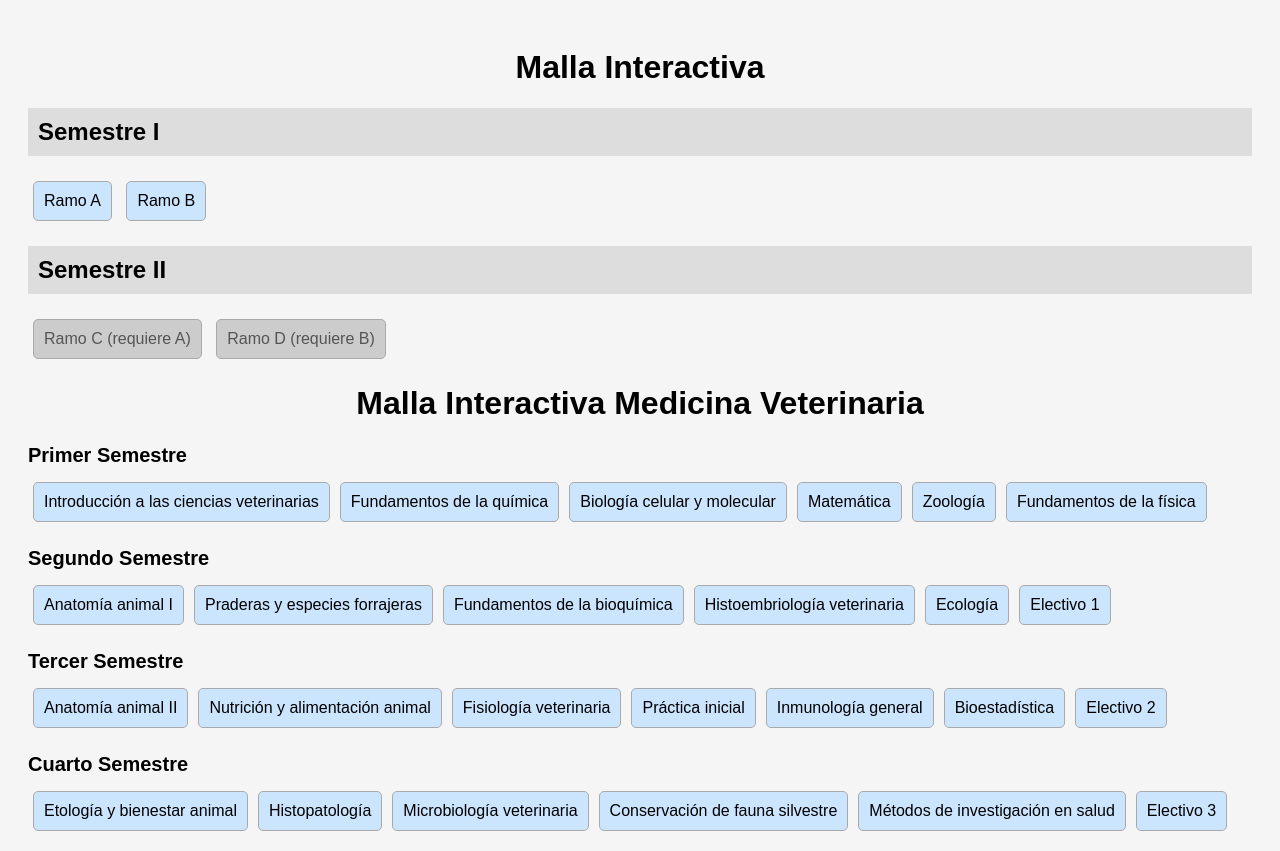
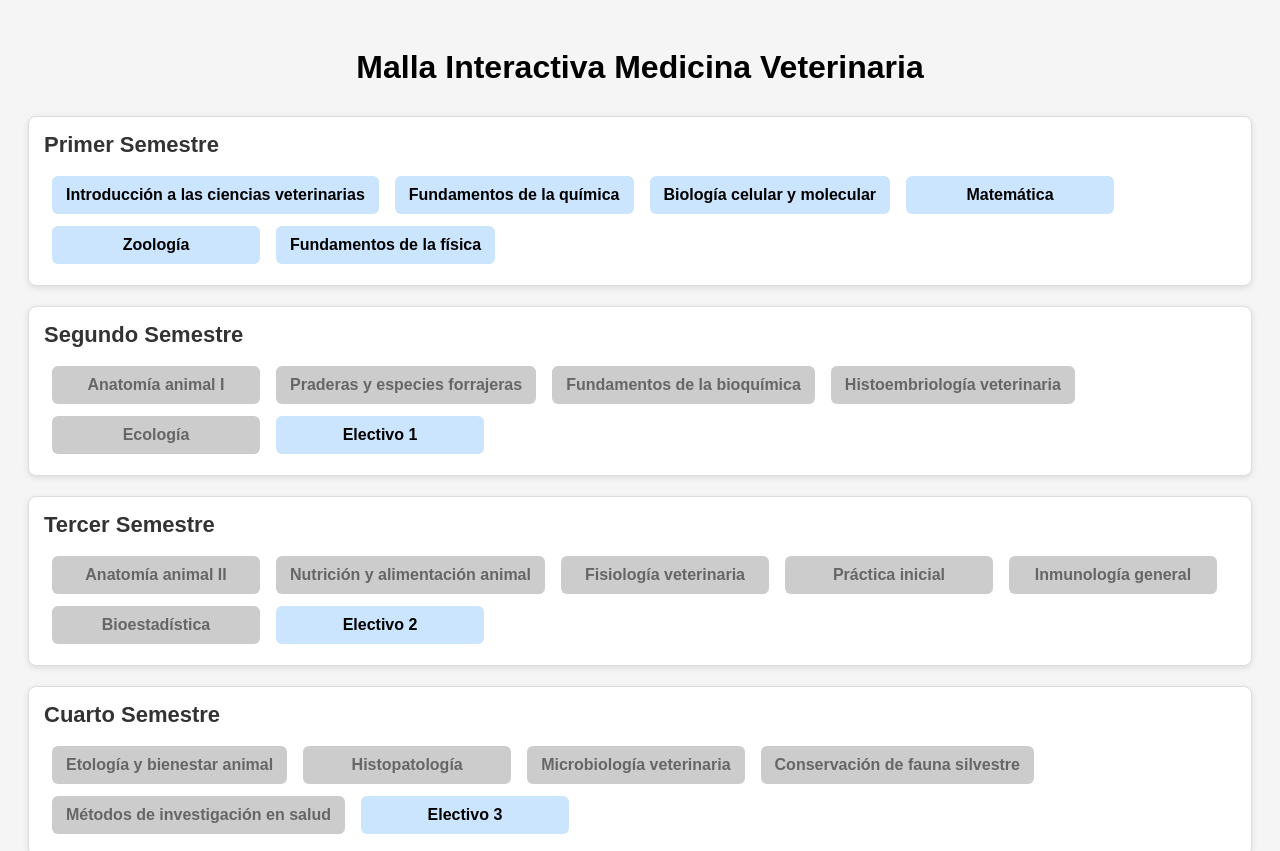
Before and after one commit to camipascal/Malla-medicina-veterinaria, a plain HTML site: page index.html in a window 1280 px wide. Shown: the top 851 px of the page. Drawn offline with Linux system fonts and the light colour scheme.

Commit message:
index.html

```diff
--- a/Index.html
+++ b/index.html
@@ -1,31 +1,3 @@
-<!DOCTYPE html>
-<html lang="es">
-<head>
-  <meta charset="UTF-8" />
-  <title>Malla Interactiva</title>
-  <link rel="stylesheet" href="style.css" />
-</head>
-<body>
-  <h1>Malla Interactiva</h1>
-  <div id="malla-container">
-
-    <div class="semestre">
-      <h2>Semestre I</h2>
-      <div class="ramo" data-id="1" data-prerreq="">Ramo A</div>
-      <div class="ramo" data-id="2" data-prerreq="">Ramo B</div>
-    </div>
-
-    <div class="semestre">
-      <h2>Semestre II</h2>
-      <div class="ramo" data-id="3" data-prerreq="1">Ramo C (requiere A)</div>
-      <div class="ramo" data-id="4" data-prerreq="2">Ramo D (requiere B)</div>
-    </div>
-
-  </div>
-
-  <script src="script.js"></script>
-</body>
-</html>
 <!DOCTYPE html>
 <html lang="es">
 <head>
@@ -36,39 +8,71 @@
     body {
       font-family: sans-serif;
       background-color: #f5f5f5;
+      padding: 20px;
+    }
+    h1 {
+      text-align: center;
+      margin-bottom: 30px;
     }
     .semestre {
       margin: 20px 0;
+      border: 1px solid #ddd;
+      padding: 15px;
+      border-radius: 8px;
+      background-color: white;
+      box-shadow: 0 2px 6px rgba(0,0,0,0.1);
     }
     .titulo-semestre {
-      font-size: 20px;
+      font-size: 22px;
       font-weight: bold;
-      margin-bottom: 10px;
+      margin-bottom: 12px;
+      color: #333;
     }
     .ramo {
       display: inline-block;
       background-color: #cce5ff;
       color: #000;
-      padding: 10px;
-      margin: 5px;
-      border-radius: 5px;
+      padding: 10px 14px;
+      margin: 6px 8px;
+      border-radius: 6px;
       cursor: pointer;
       user-select: none;
+      transition: background-color 0.3s ease;
+      min-width: 180px;
+      text-align: center;
+      font-weight: 600;
     }
-    .aprobado {
+    .ramo.aprobado {
       background-color: #b19cd9;
       text-decoration: line-through;
+      color: #fff;
     }
-    .bloqueado {
+    .ramo.bloqueado {
       background-color: #ccc;
       color: #666;
       cursor: not-allowed;
+    }
+    #boton-reset {
+      display: block;
+      margin: 30px auto;
+      padding: 10px 20px;
+      font-size: 16px;
+      background-color: #ff6b6b;
+      color: white;
+      border: none;
+      border-radius: 6px;
+      cursor: pointer;
+      transition: background-color 0.3s ease;
+    }
+    #boton-reset:hover {
+      background-color: #e04343;
     }
   </style>
 </head>
 <body>
   <h1>Malla Interactiva Medicina Veterinaria</h1>
   <div id="contenedor"></div>
+  <button id="boton-reset">Reiniciar Malla (Borrar progreso)</button>
 
   <script>
     const malla = [
@@ -246,9 +250,12 @@
 
     function crearMalla() {
       const contenedor = document.getElementById("contenedor");
+      contenedor.innerHTML = '';
+
       malla.forEach((sem) => {
         const div = document.createElement("div");
         div.className = "semestre";
+
         const titulo = document.createElement("div");
         titulo.className = "titulo-semestre";
         titulo.textContent = sem.semestre;
@@ -263,9 +270,7 @@
           if (aprobado) boton.classList.add("aprobado");
 
           const requisitos = prerrequisitos[ramo] || [];
-          const noCumple = requisitos.some(
-            (r) => !cargarEstado(r)
-          );
+          const noCumple = requisitos.some((r) => !cargarEstado(r));
 
           if (noCumple && !aprobado) {
             boton.classList.add("bloqueado");
@@ -277,7 +282,6 @@
 
             boton.classList.toggle("aprobado");
             guardarEstado(ramo, boton.classList.contains("aprobado"));
-            contenedor.innerHTML = "";
             crearMalla();
           });
 
@@ -288,6 +292,13 @@
       });
     }
 
+    document.getElementById("boton-reset").addEventListener("click", () => {
+      if (confirm("¿Seguro que quieres reiniciar la malla? Se borrará todo el progreso guardado.")) {
+        localStorage.clear();
+        crearMalla();
+      }
+    });
+
     crearMalla();
   </script>
 </body>
```
